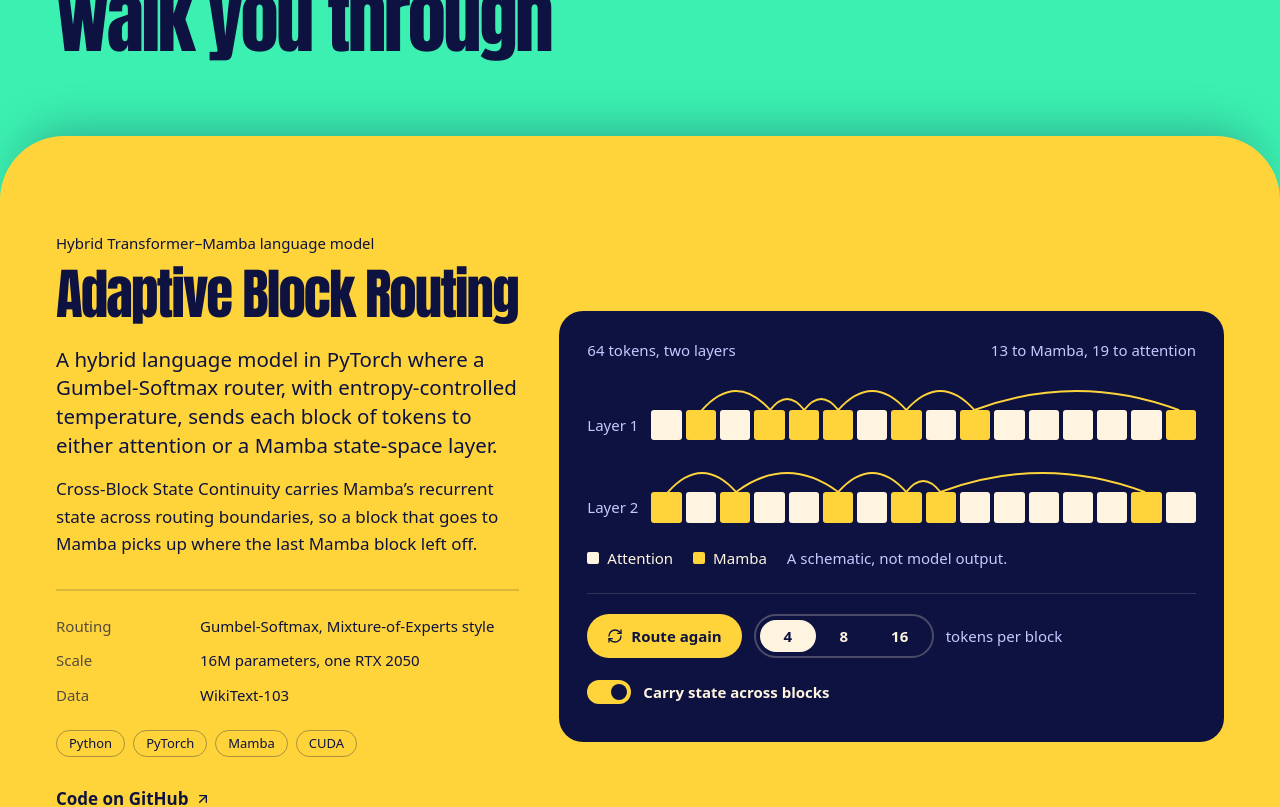
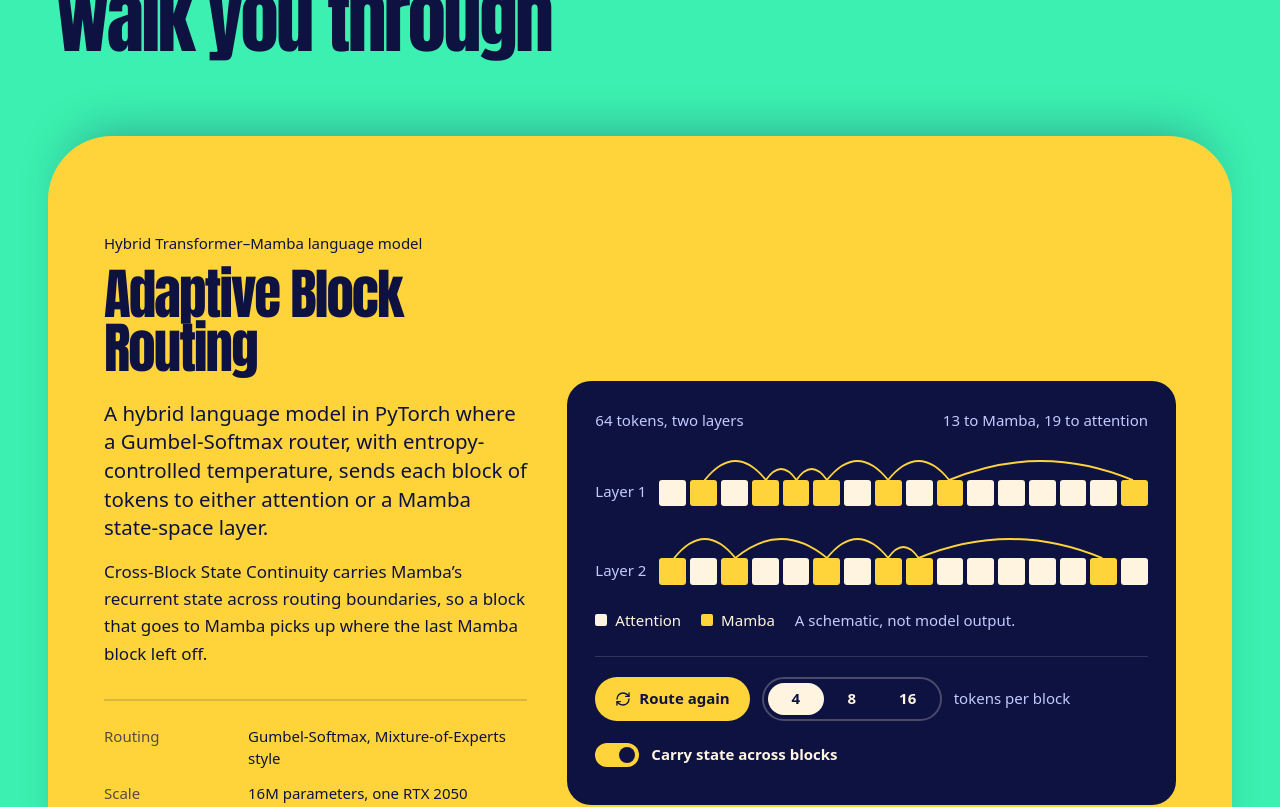
Before and after one commit to parth-garg01/Profile, a React (Vite) app: page / in a window 1280 px wide. Shown: the part 1960-2767 px from the top of the page. Built offline with nearby package versions, Linux system fonts and the light colour scheme; a web font is replaced by a local one.

Commit message:
Inset the stacked project cards from the page edges

```diff
--- a/src/components/Work.jsx
+++ b/src/components/Work.jsx
@@ -14,7 +14,7 @@ function Panel({ p, flip }) {
   return (
     <article
       id={p.slug}
-      className="on-light relative -mt-12 scroll-mt-16 rounded-t-[40px] text-ink shadow-[0_-24px_48px_-24px_rgba(13,18,64,0.35)] md:-mt-16 md:rounded-t-[64px]"
+      className="on-light relative mx-3 -mt-12 scroll-mt-16 rounded-t-[40px] sm:mx-5 lg:mx-8 xl:mx-12 text-ink shadow-[0_-24px_48px_-24px_rgba(13,18,64,0.35)] md:-mt-16 md:rounded-t-[64px]"
       style={{ background: p.color }}
     >
       <div className="page grid items-center gap-12 pb-24 pt-16 md:pb-32 md:pt-24 lg:grid-cols-12 lg:gap-10">
@@ -50,7 +50,7 @@ function Panel({ p, flip }) {
 
 export default function Work() {
   return (
-    <section id="work" aria-labelledby="work-title">
+    <section id="work" className="bg-mint" aria-labelledby="work-title">
       <div className="on-light bg-mint text-ink">
         <div className="page pb-28 pt-20 md:pb-36 md:pt-28">
         <RevealHeading id="work-title" className="t-wide max-w-[16ch] text-[clamp(44px,6vw,100px)]">
```
